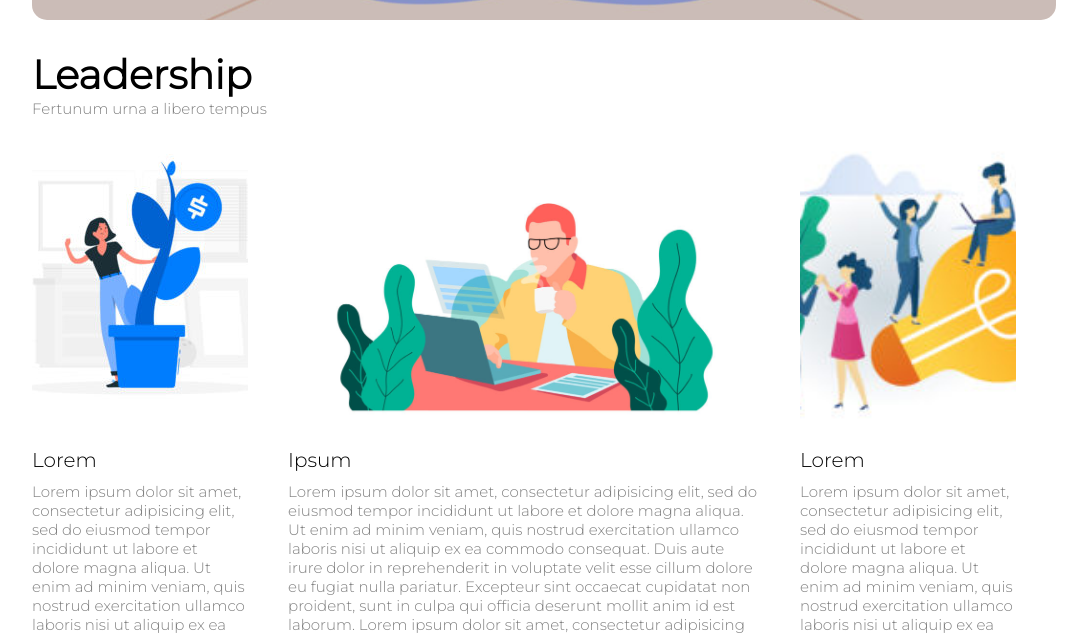
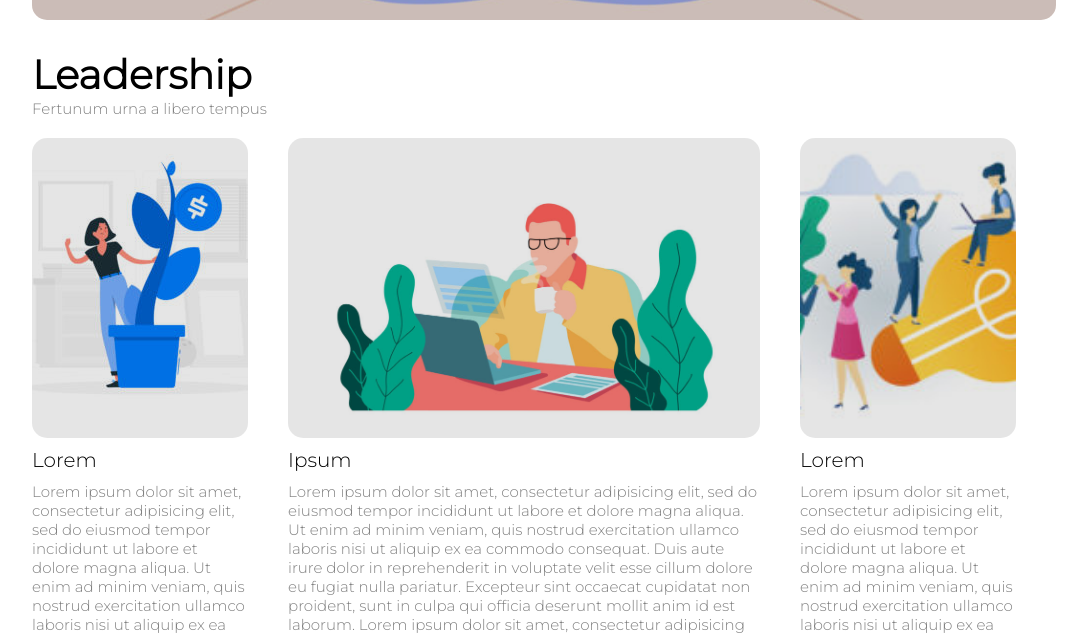
Before and after one commit to Vladus25/htmlcss-wp, a plain HTML site: page index.html in a window 1280 px wide. Shown: the part 660-1295 px from the top of the page, without its empty margins (96-1183 px from the left). Drawn offline with Linux system fonts and the light colour scheme.

Commit message:
Sfumatura su tutti imagini. Progetto finale

```diff
--- a/css/style.css
+++ b/css/style.css
@@ -106,7 +106,7 @@ bottom: 0;
   width: 100%;
 }
 
-/* Prova con padding */
+/* Menu principale */
 
 .content1{
   margin: 20px 20px 20px 0;
@@ -121,6 +121,7 @@ bottom: 0;
   background-size: cover;
   border: 1px;
   border-radius: 15px;
+  overflow: hidden;
 }
 
 
@@ -153,6 +154,12 @@ bottom: 0;
   margin: 10px 0;
 }
 
+.sfumatura{
+  background-color: rgba(0, 0, 0, 0.1);
+  width: 100%;
+  height: 100%;
+}
+
 /* footer */
 
 .love{
--- a/index.html
+++ b/index.html
@@ -51,13 +51,17 @@
         <section class="contenitore">
 
          <div class="content1">
-           <div class="size img1 "></div>
+           <div class="size img1 ">
+             <div class="sfumatura"></div>
+           </div>
            <div class="strong">Lorem</div>
            <p>Lorem ipsum dolor sit amet, consectetur adipisicing elit, sed do eiusmod tempor incididunt ut labore et dolore magna aliqua. Ut enim ad minim veniam, quis nostrud exercitation ullamco laboris nisi ut aliquip ex ea commodo consequat. Duis aute irure dolor in reprehenderit in voluptate velit esse cillum dolore eu fugiat nulla pariatur. Excepteur sint occaecat cupidatat non proident, sunt in culpa qui officia deserunt mollit anim id est laborum.</p>
          </div>
 
          <div class="content2">
-           <div class="size banner2"></div>
+           <div class="size banner2">
+             <div class="sfumatura"></div>
+           </div>
            <div class="strong">Ipsum</div>
            <p>Lorem ipsum dolor sit amet, consectetur adipisicing elit, sed do eiusmod tempor incididunt ut labore et dolore magna aliqua. Ut enim ad minim veniam, quis nostrud exercitation ullamco laboris nisi ut aliquip ex ea commodo consequat. Duis aute irure dolor in reprehenderit in voluptate velit esse cillum dolore eu fugiat nulla pariatur. Excepteur sint occaecat cupidatat non proident, sunt in culpa qui officia deserunt mollit anim id est laborum.
            Lorem ipsum dolor sit amet, consectetur adipisicing elit, sed do eiusmod tempor incididunt ut labore et dolore magna aliqua. Ut enim ad minim veniam, quis nostrud exercitation ullamco laboris nisi ut aliquip ex ea commodo consequat. Duis aute irure dolor in reprehenderit in voluptate velit esse cillum dolore eu fugiat nulla pariatur. Excepteur sint occaecat cupidatat non proident, sunt in culpa qui officia deserunt mollit anim id est laborum.Lorem ipsum dolor sit amet, consectetur adipisicing elit, sed do eiusmod tempor incididunt ut labore et dolore magna aliqua. Ut enim ad minim veniam, quis nostrud exercitation ullamco laboris nisi ut aliquip ex ea commodo consequat. Duis aute irure dolor in reprehenderit in voluptate velit esse cillum dolore eu fugiat nulla pariatur. Excepteur sint occaecat cupidatat non proident, sunt in culpa qui officia deserunt mollit anim id est laborum.</p>
```
